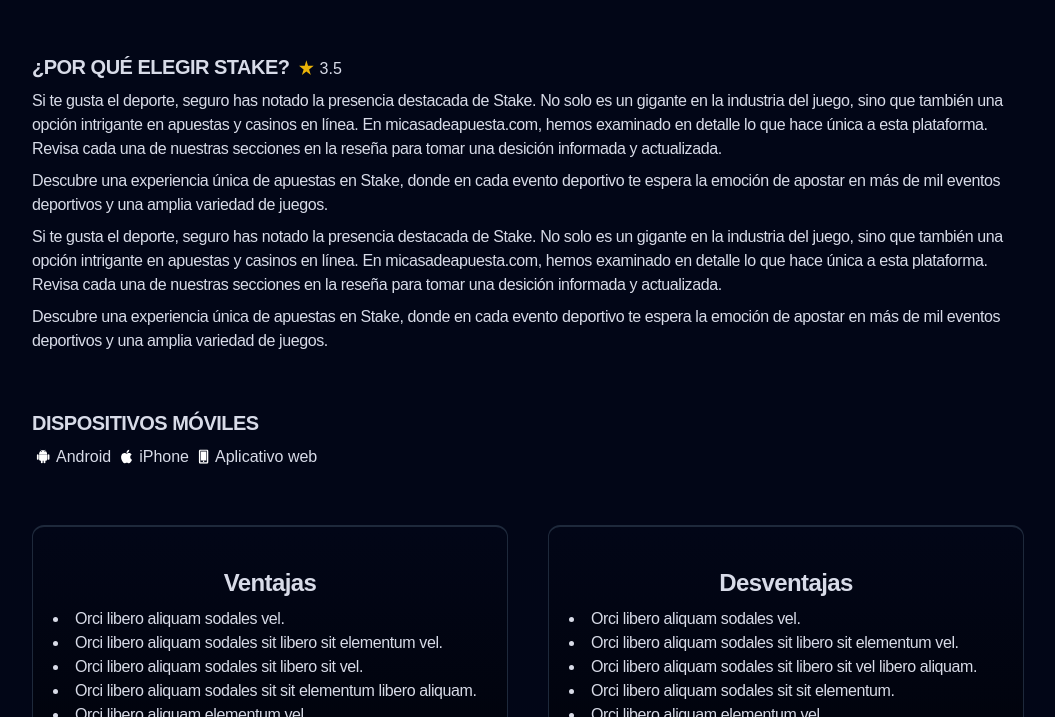
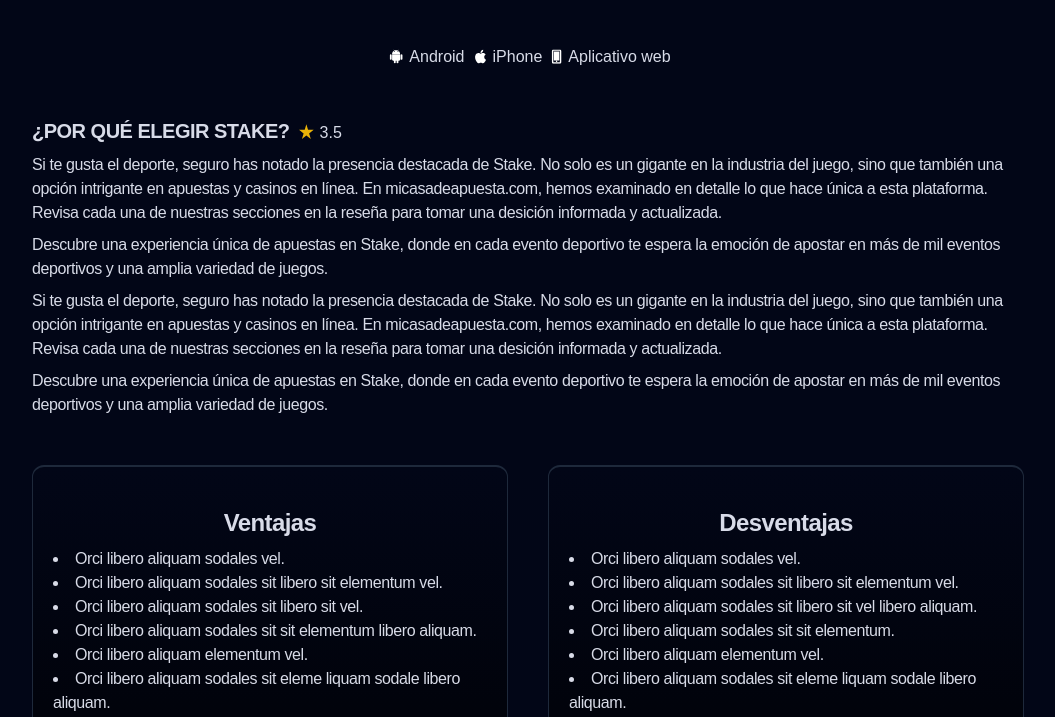
Before and after one commit to lunoxdev/mi-casa-de-apuesta, an Astro site: page /Stake in a window 1280 px wide. Shown: the part 503-1220 px from the top of the page, without its empty margins (112-1167 px from the left). Built offline with nearby package versions, Linux system fonts and the light colour scheme; Astro itself is replaced by a stand-in of ours.

Commit message:
Se posiciona las apps abajo de las estadisticas

```diff
--- a/src/sections/stake/Detalles.astro
+++ b/src/sections/stake/Detalles.astro
@@ -53,7 +53,22 @@
         </p>
       </div>
     </div>
-  </section>
+
+    <!-- Apps -->
+    <div class="flex flex-row justify-center items-center flex-wrap gap-1">
+      <div class="flex flex-row justify-start items-center">
+        <Android w={"24"} h={"16"} />
+        <p>Android</p>
+      </div>
+      <div class="flex flex-row justify-start items-center">
+        <IOS w={"24"} h={"18"} />
+        <p>iPhone</p>
+      </div>
+      <div class="flex flex-row justify-start items-center">
+        <WebApp w={"22"} h={"16"} />
+        <p>Aplicativo web</p>
+      </div>
+    </div>
 
     <!-- Why choose this Operator? -->
     <section
@@ -74,55 +89,30 @@
         Si te gusta el deporte, seguro has notado la presencia destacada de
         <strong>{info.name}</strong>. No solo es un gigante en la industria del
         juego, sino que también una opción intrigante en apuestas y casinos en
-      línea. En <strong>micasadeapuesta.com</strong>, hemos examinado en detalle
-      lo que hace única a esta plataforma. Revisa cada una de nuestras secciones
-      en la reseña para tomar una desición informada y actualizada.
+        línea. En <strong>micasadeapuesta.com</strong>, hemos examinado en
+        detalle lo que hace única a esta plataforma. Revisa cada una de nuestras
+        secciones en la reseña para tomar una desición informada y actualizada.
       </p>
       <p class="text-pretty tracking-tight font-light">
         Descubre una experiencia única de apuestas en
-      <strong>{info.name}</strong>, donde en cada evento deportivo te espera la
-      emoción de apostar en más de mil eventos deportivos y una amplia variedad
-      de juegos.
+        <strong>{info.name}</strong>, donde en cada evento deportivo te espera
+        la emoción de apostar en más de mil eventos deportivos y una amplia
+        variedad de juegos.
       </p>
       <p class="text-pretty tracking-tight font-light">
         Si te gusta el deporte, seguro has notado la presencia destacada de
         <strong>{info.name}</strong>. No solo es un gigante en la industria del
         juego, sino que también una opción intrigante en apuestas y casinos en
-      línea. En <strong>micasadeapuesta.com</strong>, hemos examinado en detalle
-      lo que hace única a esta plataforma. Revisa cada una de nuestras secciones
-      en la reseña para tomar una desición informada y actualizada.
+        línea. En <strong>micasadeapuesta.com</strong>, hemos examinado en
+        detalle lo que hace única a esta plataforma. Revisa cada una de nuestras
+        secciones en la reseña para tomar una desición informada y actualizada.
       </p>
       <p class="text-pretty tracking-tight font-light">
         Descubre una experiencia única de apuestas en
-      <strong>{info.name}</strong>, donde en cada evento deportivo te espera la
-      emoción de apostar en más de mil eventos deportivos y una amplia variedad
-      de juegos.
+        <strong>{info.name}</strong>, donde en cada evento deportivo te espera
+        la emoción de apostar en más de mil eventos deportivos y una amplia
+        variedad de juegos.
       </p>
-  </section>
-
-  <!-- Apps -->
-  <section
-    class="my-14 flex flex-col w-full space-y-2 text-[#f0f3ff] text-opacity-90"
-  >
-    <h3
-      class="text-xl text-pretty tracking-tight font-bold text-[#f0f3ff] text-opacity-90"
-    >
-      DISPOSITIVOS MÓVILES
-    </h3>
-    <div class="flex flex-row justify-start items-start flex-wrap gap-1">
-      <div class="flex flex-row justify-start items-center">
-        <Android w={"24"} h={"16"} />
-        <p>Android</p>
-      </div>
-      <div class="flex flex-row justify-start items-center">
-        <IOS w={"24"} h={"18"} />
-        <p>iPhone</p>
-      </div>
-      <div class="flex flex-row justify-start items-center">
-        <WebApp w={"22"} h={"16"} />
-        <p>Aplicativo web</p>
-      </div>
-    </div>
     </section>
 
     <!-- Advantage and Disadvantages -->
@@ -138,14 +128,19 @@
           Ventajas
         </h3>
         <div>
-        <ul class="list-disc list-inside tracking-tight font-light text-pretty">
+          <ul
+            class="list-disc list-inside tracking-tight font-light text-pretty"
+          >
             <li>Orci libero aliquam sodales vel.</li>
             <li>Orci libero aliquam sodales sit libero sit elementum vel.</li>
             <li>Orci libero aliquam sodales sit libero sit vel.</li>
-          <li>Orci libero aliquam sodales sit sit elementum libero aliquam.</li>
+            <li>
+              Orci libero aliquam sodales sit sit elementum libero aliquam.
+            </li>
             <li>Orci libero aliquam elementum vel.</li>
             <li>
-            Orci libero aliquam sodales sit eleme liquam sodale libero aliquam.
+              Orci libero aliquam sodales sit eleme liquam sodale libero
+              aliquam.
             </li>
           </ul>
         </div>
@@ -159,7 +154,9 @@
           Desventajas
         </h3>
         <div>
-        <ul class="list-disc list-inside tracking-tight font-light text-pretty">
+          <ul
+            class="list-disc list-inside tracking-tight font-light text-pretty"
+          >
             <li>Orci libero aliquam sodales vel.</li>
             <li>Orci libero aliquam sodales sit libero sit elementum vel.</li>
             <li>
@@ -168,10 +165,12 @@
             <li>Orci libero aliquam sodales sit sit elementum.</li>
             <li>Orci libero aliquam elementum vel.</li>
             <li>
-            Orci libero aliquam sodales sit eleme liquam sodale libero aliquam.
+              Orci libero aliquam sodales sit eleme liquam sodale libero
+              aliquam.
             </li>
           </ul>
         </div>
       </div>
     </section>
+  </section>
 </>
```
Lines whose indentation alone changed are shown as unchanged.
